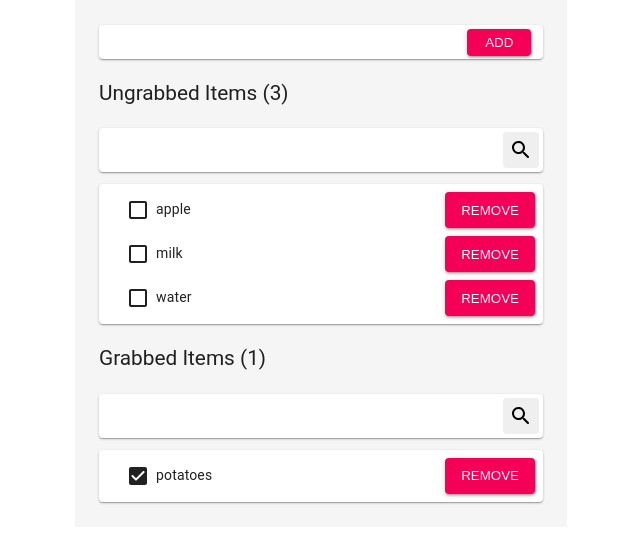
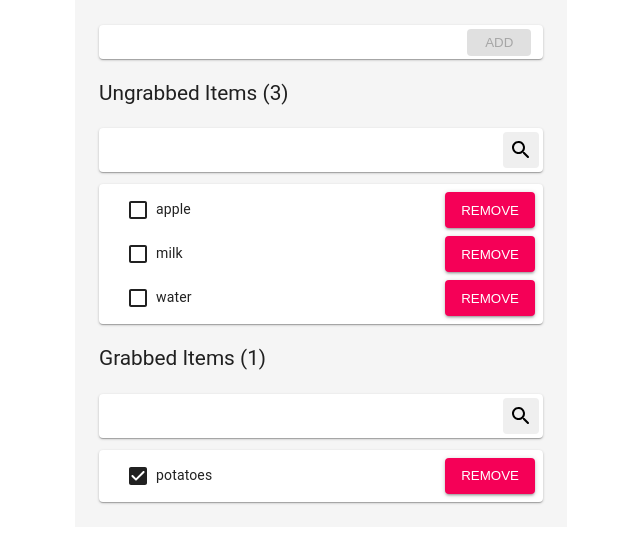
Before and after one commit to eldiyar7/grocery-list-app, a React (Create React App) app: page / in a window 1280 px wide. Shown: the top 544 px of the page, without its empty margins (319-959 px from the left). Built offline with nearby package versions, Linux system fonts and the light colour scheme.

Commit message:
style using react-jss

```diff
--- a/package.json
+++ b/package.json
@@ -4,8 +4,10 @@
   "private": true,
   "dependencies": {
     "@material-ui/core": "^4.2.1",
+    "clsx": "^1.1.0",
     "react": "^16.8.6",
     "react-dom": "^16.8.6",
+    "react-jss": "^10.1.1",
     "react-scripts": "3.0.1"
   },
   "scripts": {
--- a/src/Items.js
+++ b/src/Items.js
@@ -1,21 +1,33 @@
-import React, {Component} from 'react'
-import Item from './Item'
-import Card from './common/Card'
-import Filter from './Filter'
+import React, { Component } from 'react';
+import Item from './Item';
+import Card from './common/Card';
+import Filter from './Filter';
 
-import './items.css'
+import './items.css';
 
 class Items extends Component {
   state = {
     searchTerm: '',
-  }
+  };
 
   updateSearchTerm = searchTerm => {
-    this.setState({searchTerm})
-  }
+    this.setState({ searchTerm });
+  };
+
+  renderItems = item => {
+    const { checkOffItem, removeItem } = this.props;
+    return (
+      <Item
+        item={item}
+        onCheckOff={checkOffItem}
+        onRemoveItem={removeItem}
+        key={item.id}
+      />
+    );
+  };
 
   render() {
-    const {items, checkOffItem, removeItem} = this.props
+    const { items } = this.props;
     return (
       <div>
         <Filter
@@ -30,20 +42,11 @@ class Items extends Component {
                 .toLowerCase()
                 .includes(this.state.searchTerm.toLowerCase()),
             )
-            .map(item => {
-              return (
-                <Item
-                  item={item}
-                  onCheckOff={checkOffItem}
-                  onRemoveItem={removeItem}
-                  key={item.id}
-                />
-              )
-            })}
+            .map(this.renderItems)}
         </Card>
       </div>
-    )
+    );
   }
 }
 
-export {Items}
+export { Items };
--- a/src/NewItem.js
+++ b/src/NewItem.js
@@ -1,51 +1,41 @@
-import React, {Component} from 'react';
+import React, { useState } from 'react';
 import Button from './common/Button';
 import Card from './common/Card';
 import Input from './common/Input';
 import './newItem.css';
 
-class NewItem extends Component {
-  state = {
-    value: '',
-  };
+// import Button from '@material-ui/core/Button';
 
-  handleChange = event => {
-    this.setState({
-      value: event.target.value,
-    });
-  };
-
-  onAddItem = () => {
-    this.props.addItem({
-      name: this.state.value,
+const NewItem = ({ addItem }) => {
+  const [value, setValue] = useState('');
+  const handleChange = event => setValue(event.target.value);
+  const resetValue = () => setValue('');
+  const onAddItem = () => {
+    addItem({
+      name: value,
       id: 5,
       grabbed: false,
     });
-    this.setState({
-      value: '',
-    });
+    resetValue();
   };
 
-  render() {
   return (
     <Card>
       <div className="new-item-container">
         <div className="new-item-input">
-            <Input
-              type="text"
-              onChange={this.handleChange}
-              value={this.state.value}
-            />
+          <Input type="text" onChange={handleChange} value={value} />
         </div>
         <div className="new-item-add">
-            <Button onClick={this.onAddItem} color="secondary">
+          <Button
+            onClick={onAddItem}
+            color="secondary"
+            disabled={!value.length}>
             Add
           </Button>
         </div>
       </div>
     </Card>
   );
-  }
-}
+};
 
 export default NewItem;
--- a/src/common/Button.js
+++ b/src/common/Button.js
@@ -1,23 +1,98 @@
-import React from 'react'
+import React from 'react';
+import { createUseStyles } from 'react-jss';
+import clsx from 'clsx';
+import PropTypes from 'prop-types';
 
-import './button.css'
+const useStyles = createUseStyles({
+  root: {
+    padding: 0,
+  },
+  default: {
+    border: 0,
+    outline: 'none',
+    borderRadius: '4px',
+    boxSizing: 'border-box',
+    padding: '6px 16px',
+    minWidth: '64px',
+    cursor: 'pointer',
+    textTransform: 'uppercase',
+    boxShadow: [
+      [0, 1, 5, 0, 'rgba(0, 0, 0, 0.2)'],
+      [0, 2, 2, 0, 'rgba(0, 0, 0, 0.14)'],
+      [0, 3, 1, -2, 'rgba(0, 0, 0, 0.12)'],
+    ],
+    transition: [
+      {
+        property: 'background-color',
+        duration: '250ms',
+        timingFunction: 'cubic-bezier(0.4, 0, 0.2, 1)',
+        delay: '0ms',
+      },
+      {
+        property: 'box-shadow',
+        duration: '250ms',
+        timingFunction: 'cubic-bezier(0.4, 0, 0.2, 1)',
+        delay: '0ms',
+      },
+      {
+        property: 'border',
+        duration: '250ms',
+        timingFunction: 'cubic-bezier(0.4, 0, 0.2, 1)',
+        delay: '0ms',
+      },
+    ],
+  },
+  primary: {
+    color: '#fff',
+    backgroundColor: '#1976d2',
+    '&:hover': { backgroundColor: 'rgb(17, 82, 147)' },
+  },
+  secondary: {
+    color: '#fff',
+    backgroundColor: '#f50057',
+    '&:hover': { backgroundColor: '#c51162' },
+  },
+  /* Pseudo-class applied to the root element if `disabled={true}`. */
+  disabled: {
+    cursor: 'default',
+    pointerEvents: 'none',
+    boxShadow: 'none',
+    color: 'rgba(0, 0, 0, 0.26)',
+    backgroundColor: 'rgba(0, 0, 0, 0.12)',
+  },
+  /* Styles applied to the root element if `variant="text"`. */
+  text: {
+    padding: '6px 8px',
+  },
+});
 
-const classNames = {
-  primary: 'button-primary',
-  secondary: 'button-secondary',
+function Button(props) {
+  const classes = useStyles(props);
+  const { disabled = false } = props;
+
+  console.log('disabled', disabled);
+
+  return (
+    <button
+      className={clsx(
+        classes.root,
+        classes.default,
+        classes[props.color],
+        {
+          [classes.disabled]: disabled,
+        },
+      )}
+      {...props}>
+      <span>{props.children}</span>
+    </button>
+  );
 }
 
-function Button(props) {
-  return (
-    <button
-      {...props}
-      className={`button-root button-default ${
-        classNames[props.color]
-      }`}
-    >
-      <span>{props.children}</span>
-    </button>
-  )
-}
+Button.prototype = {
+  /**
+   * If `true`, the button will be disabled.
+   */
+  disabled: PropTypes.bool,
+};
 
-export default Button
+export default Button;
--- a/src/common/button.css
+++ /dev/null
@@ -1,38 +0,0 @@
-.button-root {
-  padding: 0;
-}
-
-.button-default {
-  border: 0;
-  outline: none;
-  border-radius: 4px;
-  box-sizing: border-box;
-  padding: 6px 16px;
-  min-width: 64px;
-  cursor: pointer;
-  text-transform: uppercase;
-  box-shadow: 0px 1px 5px 0px rgba(0, 0, 0, 0.2),
-    0px 2px 2px 0px rgba(0, 0, 0, 0.14),
-    0px 3px 1px -2px rgba(0, 0, 0, 0.12);
-  transition: background-color 250ms cubic-bezier(0.4, 0, 0.2, 1) 0ms,
-    box-shadow 250ms cubic-bezier(0.4, 0, 0.2, 1) 0ms,
-    border 250ms cubic-bezier(0.4, 0, 0.2, 1) 0ms;
-}
-
-.button-primary {
-  color: #fff;
-  background-color: #1976d2;
-}
-
-.button-primary:hover {
-  background-color: rgb(17, 82, 147);
-}
-
-.button-secondary {
-  color: #fff;
-  background-color: #f50057;
-}
-
-.button-secondary:hover {
-  background-color: #c51162;
-}
```
Also changed, not shown: 2 other files (tests, documents, lock files or other folders). Lines whose indentation alone changed are shown as unchanged.
